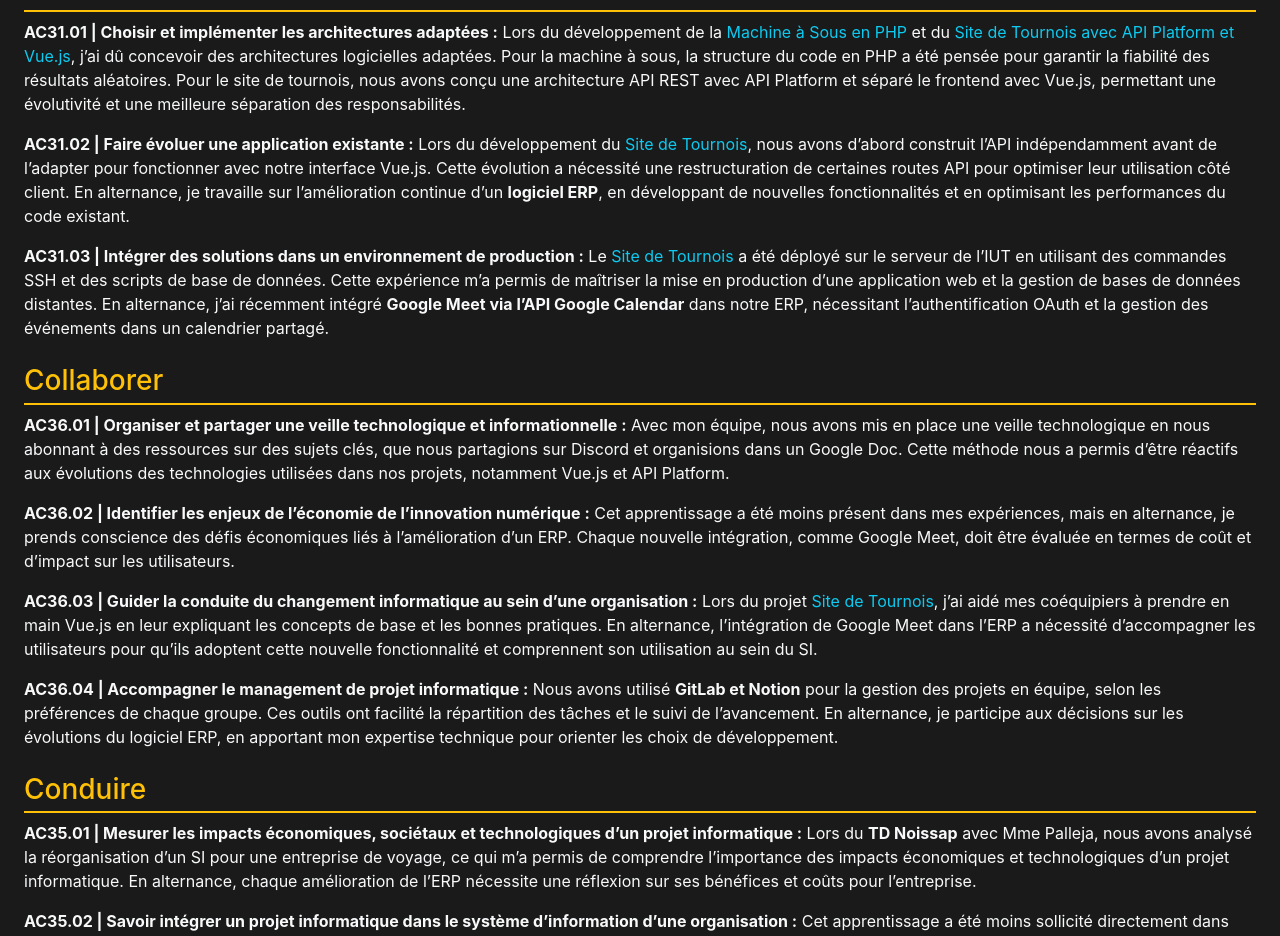
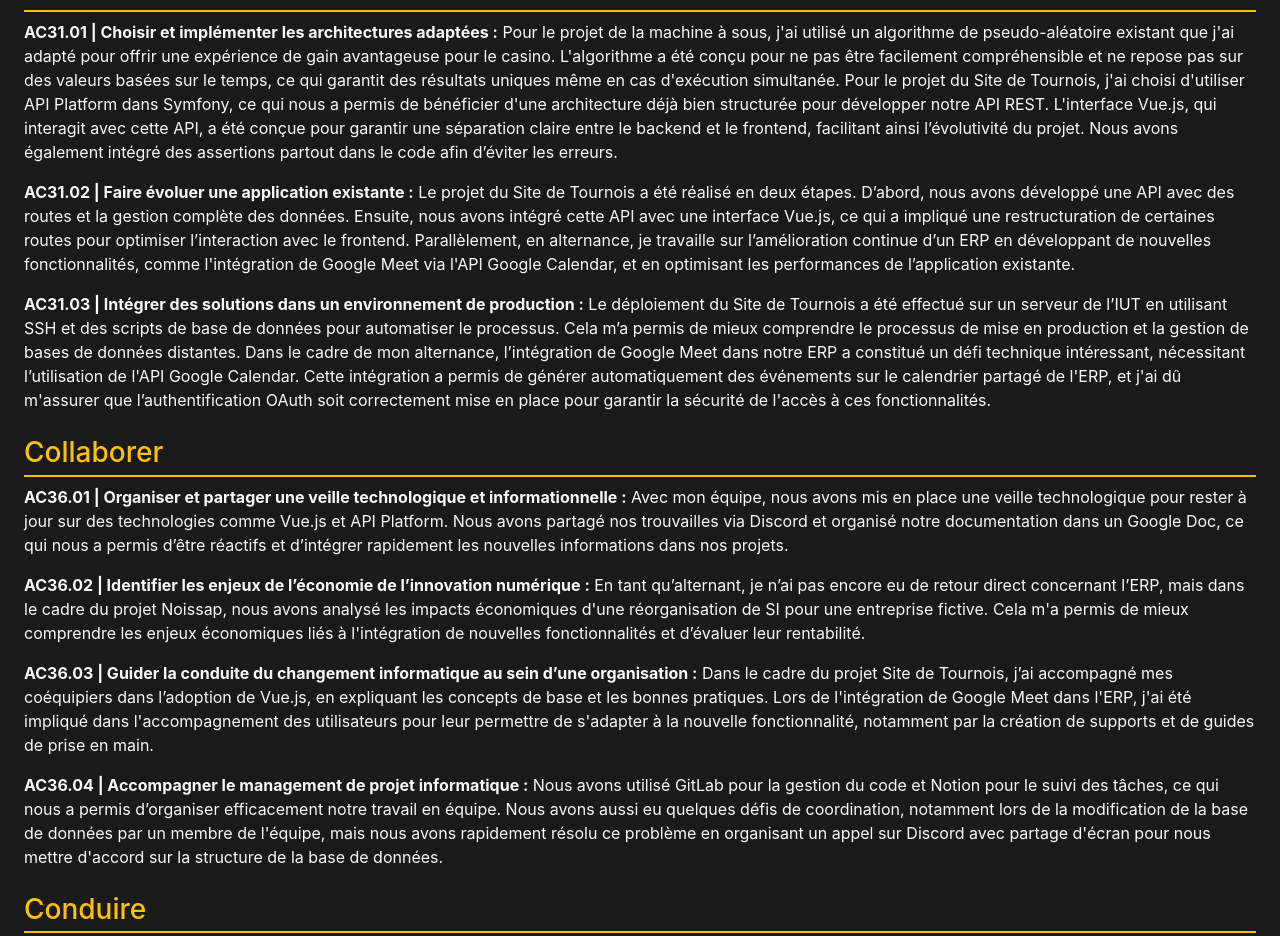
Before and after one commit to Alexandre-wolf/portfolio, a Vue app: page /#/apprentissages in a window 1280 px wide. Shown: the part 163-1099 px from the top of the page. Built offline with nearby package versions, Linux system fonts and the light colour scheme.

Commit message:
Update Learning.vue

```diff
--- a/src/views/Learning.vue
+++ b/src/views/Learning.vue
@@ -8,29 +8,17 @@
 
       <p>
         <strong>AC31.01 | Choisir et implémenter les architectures adaptées :</strong>
-        Lors du développement de la
-        <a href="#/projet/3" class="text-info text-decoration-none">Machine à Sous en PHP</a>
-        et du <a href="#/projet/6" class="text-info text-decoration-none">Site de Tournois avec API Platform et Vue.js</a>,
-        j’ai dû concevoir des architectures logicielles adaptées. Pour la machine à sous, la structure du code en PHP a été pensée pour garantir
-        la fiabilité des résultats aléatoires. Pour le site de tournois, nous avons conçu une architecture API REST avec API Platform et séparé
-        le frontend avec Vue.js, permettant une évolutivité et une meilleure séparation des responsabilités.
+        Pour le projet de la machine à sous, j'ai utilisé un algorithme de pseudo-aléatoire existant que j'ai adapté pour offrir une expérience de gain avantageuse pour le casino. L'algorithme a été conçu pour ne pas être facilement compréhensible et ne repose pas sur des valeurs basées sur le temps, ce qui garantit des résultats uniques même en cas d'exécution simultanée. Pour le projet du Site de Tournois, j'ai choisi d'utiliser API Platform dans Symfony, ce qui nous a permis de bénéficier d'une architecture déjà bien structurée pour développer notre API REST. L'interface Vue.js, qui interagit avec cette API, a été conçue pour garantir une séparation claire entre le backend et le frontend, facilitant ainsi l’évolutivité du projet. Nous avons également intégré des assertions partout dans le code afin d’éviter les erreurs.
       </p>
 
       <p>
         <strong>AC31.02 | Faire évoluer une application existante :</strong>
-        Lors du développement du <a href="#/projet/6" class="text-info text-decoration-none">Site de Tournois</a>,
-        nous avons d’abord construit l’API indépendamment avant de l’adapter pour fonctionner avec notre interface Vue.js. Cette évolution
-        a nécessité une restructuration de certaines routes API pour optimiser leur utilisation côté client. En alternance, je travaille sur
-        l’amélioration continue d’un <strong>logiciel ERP</strong>, en développant de nouvelles fonctionnalités et en optimisant les performances
-        du code existant.
+        Le projet du Site de Tournois a été réalisé en deux étapes. D’abord, nous avons développé une API avec des routes et la gestion complète des données. Ensuite, nous avons intégré cette API avec une interface Vue.js, ce qui a impliqué une restructuration de certaines routes pour optimiser l’interaction avec le frontend. Parallèlement, en alternance, je travaille sur l’amélioration continue d’un ERP en développant de nouvelles fonctionnalités, comme l'intégration de Google Meet via l'API Google Calendar, et en optimisant les performances de l’application existante.
       </p>
 
       <p>
         <strong>AC31.03 | Intégrer des solutions dans un environnement de production :</strong>
-        Le <a href="#/projet/6" class="text-info text-decoration-none">Site de Tournois</a> a été déployé sur le serveur
-        de l’IUT en utilisant des commandes SSH et des scripts de base de données. Cette expérience m’a permis de maîtriser la mise en production
-        d’une application web et la gestion de bases de données distantes. En alternance, j’ai récemment intégré <strong>Google Meet via l’API Google Calendar</strong>
-        dans notre ERP, nécessitant l’authentification OAuth et la gestion des événements dans un calendrier partagé.
+        Le déploiement du Site de Tournois a été effectué sur un serveur de l’IUT en utilisant SSH et des scripts de base de données pour automatiser le processus. Cela m’a permis de mieux comprendre le processus de mise en production et la gestion de bases de données distantes. Dans le cadre de mon alternance, l’intégration de Google Meet dans notre ERP a constitué un défi technique intéressant, nécessitant l’utilisation de l'API Google Calendar. Cette intégration a permis de générer automatiquement des événements sur le calendrier partagé de l'ERP, et j'ai dû m'assurer que l’authentification OAuth soit correctement mise en place pour garantir la sécurité de l'accès à ces fonctionnalités.
       </p>
     </div>
 
@@ -40,29 +28,22 @@
 
       <p>
         <strong>AC36.01 | Organiser et partager une veille technologique et informationnelle :</strong>
-        Avec mon équipe, nous avons mis en place une veille technologique en nous abonnant à des ressources sur des sujets clés,
-        que nous partagions sur Discord et organisions dans un Google Doc. Cette méthode nous a permis d’être réactifs aux évolutions
-        des technologies utilisées dans nos projets, notamment Vue.js et API Platform.
+        Avec mon équipe, nous avons mis en place une veille technologique pour rester à jour sur des technologies comme Vue.js et API Platform. Nous avons partagé nos trouvailles via Discord et organisé notre documentation dans un Google Doc, ce qui nous a permis d’être réactifs et d’intégrer rapidement les nouvelles informations dans nos projets.
       </p>
 
       <p>
         <strong>AC36.02 | Identifier les enjeux de l’économie de l’innovation numérique :</strong>
-        Cet apprentissage a été moins présent dans mes expériences, mais en alternance, je prends conscience des défis économiques liés
-        à l’amélioration d’un ERP. Chaque nouvelle intégration, comme Google Meet, doit être évaluée en termes de coût et d’impact sur les utilisateurs.
+        En tant qu’alternant, je n’ai pas encore eu de retour direct concernant l’ERP, mais dans le cadre du projet Noissap, nous avons analysé les impacts économiques d'une réorganisation de SI pour une entreprise fictive. Cela m'a permis de mieux comprendre les enjeux économiques liés à l'intégration de nouvelles fonctionnalités et d’évaluer leur rentabilité.
       </p>
 
       <p>
         <strong>AC36.03 | Guider la conduite du changement informatique au sein d’une organisation :</strong>
-        Lors du projet <a href="#/projet/6" class="text-info text-decoration-none">Site de Tournois</a>, j’ai aidé mes coéquipiers
-        à prendre en main Vue.js en leur expliquant les concepts de base et les bonnes pratiques. En alternance, l’intégration de Google Meet dans l’ERP
-        a nécessité d’accompagner les utilisateurs pour qu’ils adoptent cette nouvelle fonctionnalité et comprennent son utilisation au sein du SI.
+        Dans le cadre du projet Site de Tournois, j’ai accompagné mes coéquipiers dans l’adoption de Vue.js, en expliquant les concepts de base et les bonnes pratiques. Lors de l'intégration de Google Meet dans l'ERP, j'ai été impliqué dans l'accompagnement des utilisateurs pour leur permettre de s'adapter à la nouvelle fonctionnalité, notamment par la création de supports et de guides de prise en main.
       </p>
 
       <p>
         <strong>AC36.04 | Accompagner le management de projet informatique :</strong>
-        Nous avons utilisé <strong>GitLab et Notion</strong> pour la gestion des projets en équipe, selon les préférences de chaque groupe. Ces outils
-        ont facilité la répartition des tâches et le suivi de l’avancement. En alternance, je participe aux décisions sur les évolutions du logiciel ERP,
-        en apportant mon expertise technique pour orienter les choix de développement.
+        Nous avons utilisé GitLab pour la gestion du code et Notion pour le suivi des tâches, ce qui nous a permis d’organiser efficacement notre travail en équipe. Nous avons aussi eu quelques défis de coordination, notamment lors de la modification de la base de données par un membre de l'équipe, mais nous avons rapidement résolu ce problème en organisant un appel sur Discord avec partage d'écran pour nous mettre d'accord sur la structure de la base de données.
       </p>
     </div>
 
@@ -72,22 +53,17 @@
 
       <p>
         <strong>AC35.01 | Mesurer les impacts économiques, sociétaux et technologiques d’un projet informatique :</strong>
-        Lors du <strong>TD Noissap</strong> avec Mme Palleja, nous avons analysé la réorganisation d’un SI pour une entreprise de voyage,
-        ce qui m’a permis de comprendre l’importance des impacts économiques et technologiques d’un projet informatique. En alternance,
-        chaque amélioration de l’ERP nécessite une réflexion sur ses bénéfices et coûts pour l’entreprise.
+        Lors du projet Noissap, nous avons étudié la réorganisation d’un SI pour une entreprise de voyage. Cette étude m’a permis de mesurer les impacts économiques, sociaux et technologiques de la réorganisation sur les processus internes. Bien que je n'aie pas encore eu l'opportunité de mesurer l'impact d’une fonctionnalité directement dans l’ERP, chaque nouvelle intégration, comme celle de Google Meet, nécessite une réflexion sur ses bénéfices pour l’entreprise.
       </p>
 
       <p>
         <strong>AC35.02 | Savoir intégrer un projet informatique dans le système d’information d’une organisation :</strong>
-        Cet apprentissage a été moins sollicité directement dans mes projets, mais en alternance, l’intégration de <strong>Google Meet via l’API Google Calendar</strong>
-        dans notre ERP a demandé une compréhension approfondie du SI existant pour assurer une compatibilité et une transition fluide.
+        Lors de l'intégration de l'API Google Calendar dans l’ERP, j’ai dû comprendre le SI existant afin d’assurer une transition fluide et éviter toute perturbation des processus en place. Cette tâche a nécessité une bonne coordination avec les autres équipes pour garantir que l’intégration s’effectue sans erreurs et de manière harmonieuse avec l’architecture du SI.
       </p>
 
       <p>
         <strong>AC35.03 | Savoir adapter un système d’information :</strong>
-        Lors du <strong>TD Noissap</strong>, nous avons adapté un ERP basé sur Odoo pour le proposer comme solution aux besoins d’une entreprise.
-        Cette expérience a renforcé ma capacité à analyser un SI et à proposer des ajustements pertinents. En alternance, mon travail quotidien
-        consiste à améliorer l’ERP en y intégrant de nouvelles fonctionnalités et en optimisant son fonctionnement.
+        Dans le cadre du projet Noissap, nous avons adapté un ERP basé sur Odoo pour le proposer comme solution à une entreprise fictive. Cela m’a permis d’approfondir ma capacité à analyser un SI et à proposer des ajustements en fonction des besoins. En alternance, mon travail sur l'ERP consiste à apporter des améliorations continues, comme l’intégration de nouvelles fonctionnalités et l’optimisation des processus existants.
       </p>
     </div>
   </div>
```
